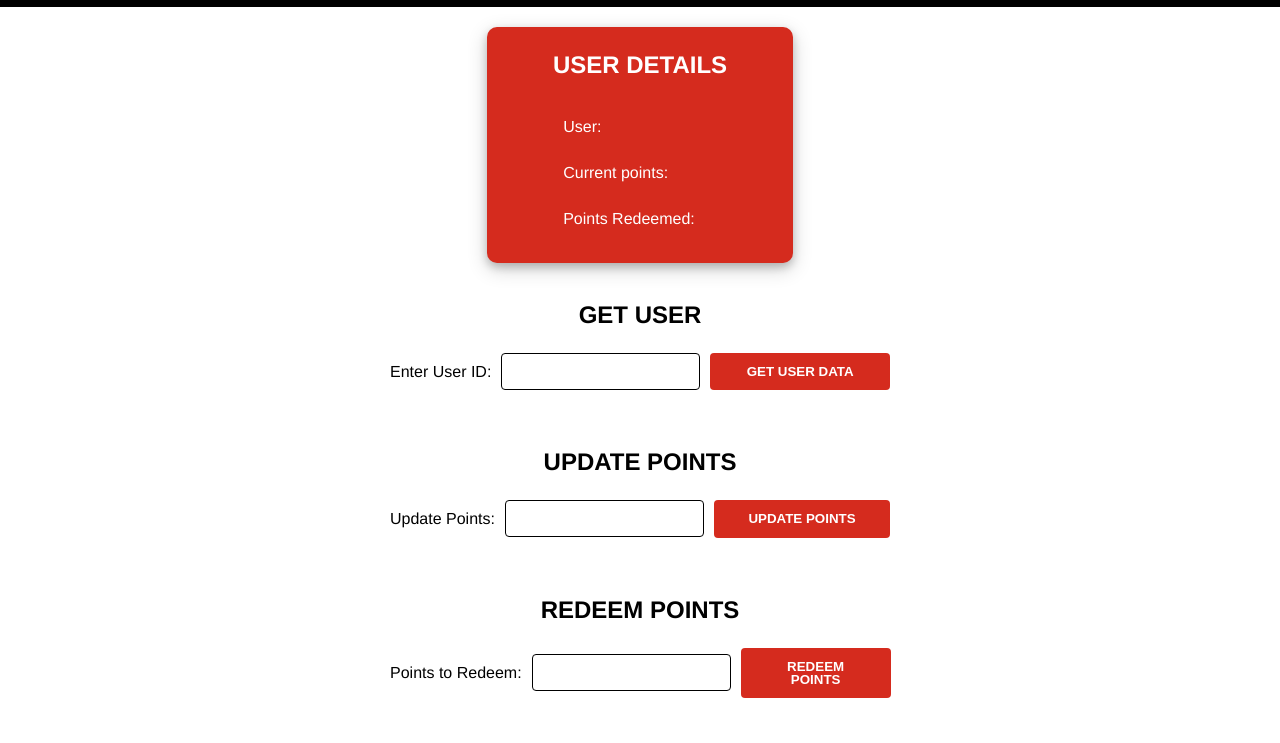
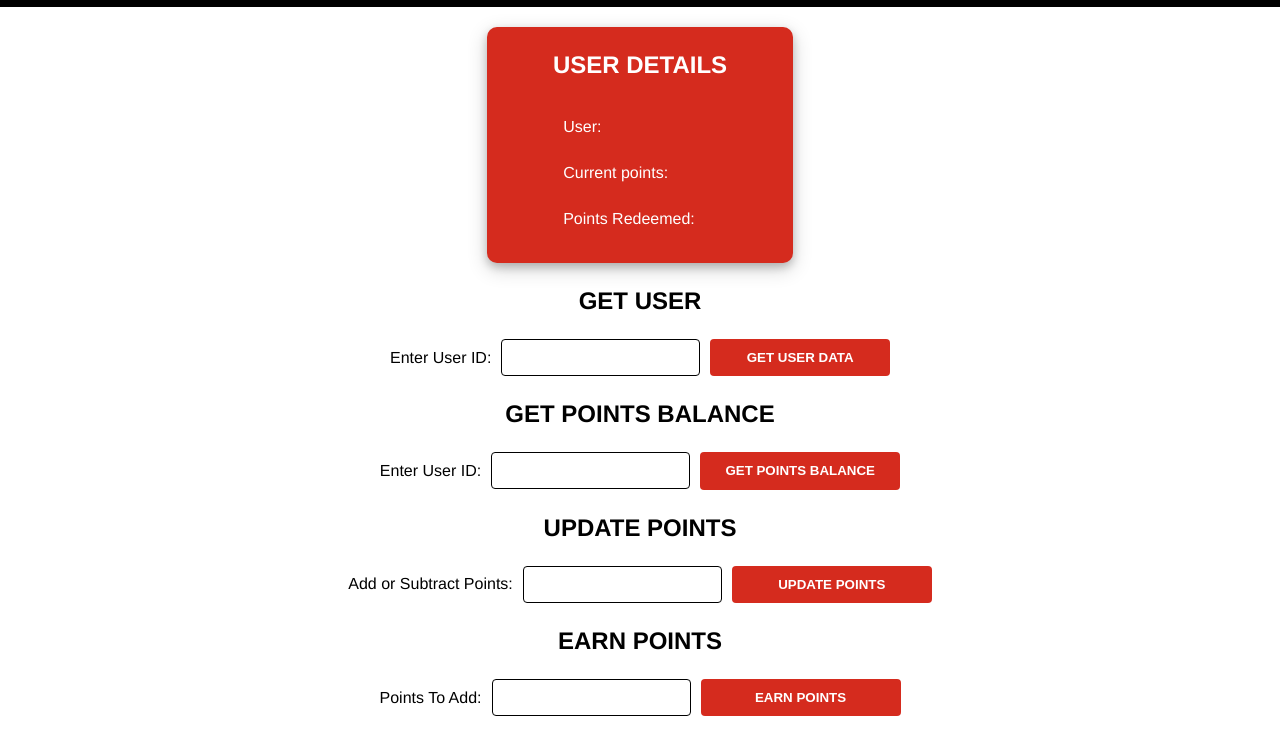
Before and after one commit to justinTsugranes/project_fender-rewards, a website: page client/index.html in a window 1280 px wide. Shown: the part 204-947 px from the top of the page. Drawn offline with Linux system fonts and the light colour scheme.

Commit message:
add new test sections, update css

```diff
--- a/client/css/styles.css
+++ b/client/css/styles.css
@@ -223,7 +223,7 @@ section h2 {
 }
 
 section div {
-  margin-bottom: 20px;
+  margin-bottom: 10px;
   display: flex;
   justify-content: space-between;
   align-items: center;
@@ -242,11 +242,8 @@ input {
 }
 
 /* Redeem points section styles */
-#get-user-section,
-#update-points-section,
-#redeem-points-section {
+.test-section {
   max-width: 500px;
-  margin-top: 14px;
   color: var(--secondary-color);
   width: 80%;
 }
--- a/client/index.html
+++ b/client/index.html
@@ -41,7 +41,7 @@
         </table>
       </section>
 
-      <section id="get-user-section">
+      <section id="get-user-section" class="test-section">
         <h2>GET USER</h2>
         <div>
           <label for="user-id">Enter User ID:</label>
@@ -51,12 +51,32 @@
         <div id="user-message"></div>
       </section>
 
+      <section id="check-points-balance-section">
+        <h2>GET POINTS BALANCE</h2>
+        <div>
+          <label for="user-id">Enter User ID:</label>
+          <input type="number" id="user-id" autocomplete="off" />
+          <button id="fetch-user-btn">Get Points Balance</button>
+        </div>
+        <div id="user-message"></div>
+      </section>
+
       <section id="update-points-section">
         <h2>UPDATE POINTS</h2>
         <div>
-          <label for="new-points">Update Points:</label>
+          <label for="new-points">Add or Subtract Points:</label>
           <input type="number" id="new-points" autocomplete="off" />
           <button id="update-points-btn">Update Points</button>
+        </div>
+        <div id="update-message"></div>
+      </section>
+
+      <section id="update-points-section">
+        <h2>EARN POINTS</h2>
+        <div>
+          <label for="new-points">Points To Add:</label>
+          <input type="number" id="new-points" autocomplete="off" />
+          <button id="update-points-btn">Earn Points</button>
         </div>
         <div id="update-message"></div>
       </section>
```
